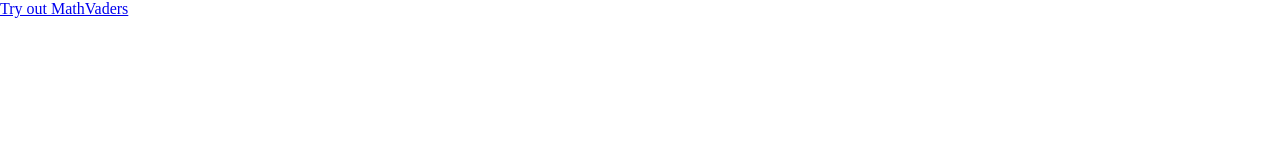
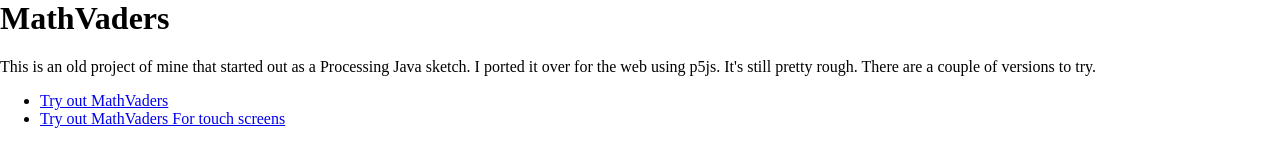
Before and after one commit to justbennett/mathVaders, a plain HTML site: page index.html in a window 1280 px wide. Drawn offline with nearby package versions, Linux system fonts and the light colour scheme; some packages are replaced by stand-ins of ours.

Commit message:
Update index.html

```diff
--- a/index.html
+++ b/index.html
@@ -19,6 +19,12 @@
 </head>
 
 <body>
-  <a href="mathVaders.html">Try out MathVaders</a>
+  <div>
+    <h1>MathVaders</h1>
+    <p>This is an old project of mine that started out as a Processing Java sketch. I ported it over for the web using p5js. It's still pretty rough. There are a couple of versions to try.</p>
+    <ul>
+      <li>  <a href="mathVaders.html">Try out MathVaders</a> </li>
+      <li> <a href="mathVadersM.html">Try out MathVaders For touch screens</a></li>
+    </ul>
 </body>
 </html>
```
